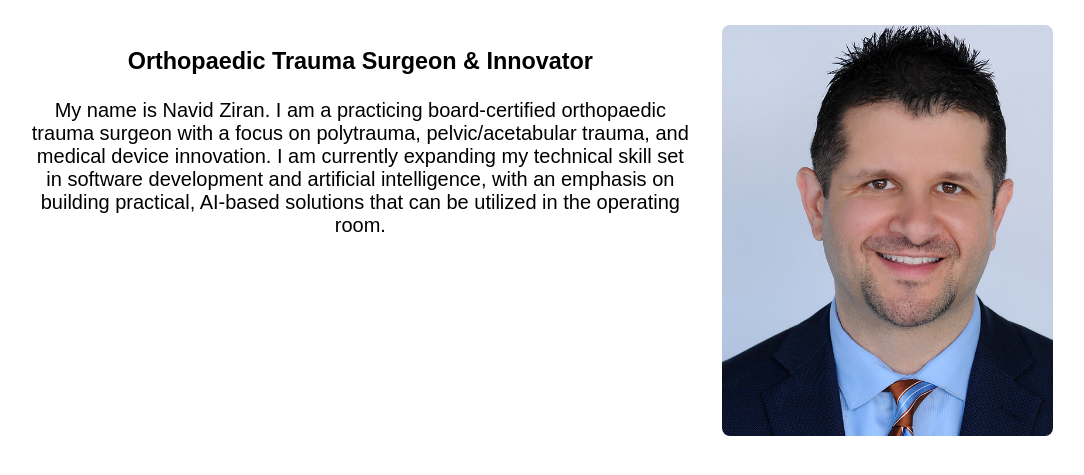
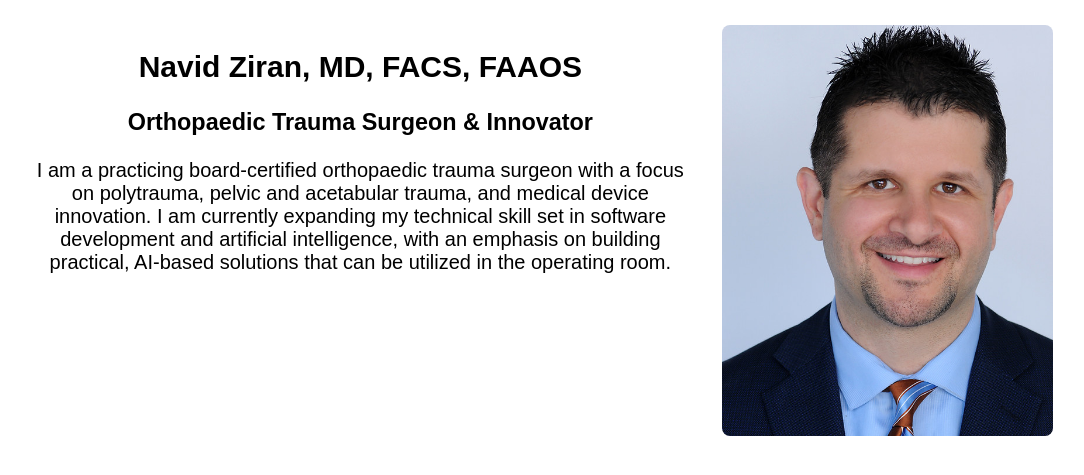
Before and after one commit to nziran/jhu_software_concepts, a Flask app: page / in a window 1280 px wide. Shown: the part 138-613 px from the top of the page, without its empty margins (99-1183 px from the left). Run offline with Flask 3, Linux system fonts and the light colour scheme.

Commit message:
Finalize home page layout and update screenshots

```diff
--- a/module_1/ziran_bio_flask/board/templates/pages/home.html
+++ b/module_1/ziran_bio_flask/board/templates/pages/home.html
@@ -10,14 +10,21 @@
 <div class="home-container">
   <div class="home-text">
 
+    <!-- Name -->
+    <h2>Navid Ziran, MD, FACS, FAAOS</h2>
+
+    <!-- Position -->
     <h3>Orthopaedic Trauma Surgeon & Innovator</h3>
 
+    <!-- Bio (name removed from sentence) -->
     <p>
-      My name is Navid Ziran.  I am a practicing board-certified orthopaedic trauma surgeon with a focus on polytrauma, pelvic/acetabular trauma,
-      and medical device innovation. I am currently expanding my
-      technical skill set in software development and artificial intelligence,
-      with an emphasis on building practical, AI-based solutions that can be utilized in the operating room.
+      I am a practicing board-certified orthopaedic trauma surgeon with a focus on
+      polytrauma, pelvic and acetabular trauma, and medical device innovation.
+      I am currently expanding my technical skill set in software development and
+      artificial intelligence, with an emphasis on building practical,
+      AI-based solutions that can be utilized in the operating room.
     </p>
+
   </div>
 
   <div class="home-image">
```
Also changed, not shown: 1 other file.
